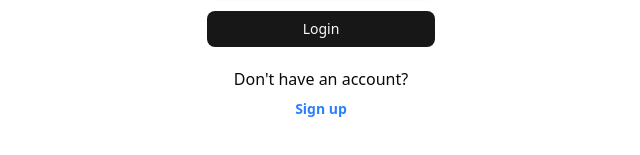
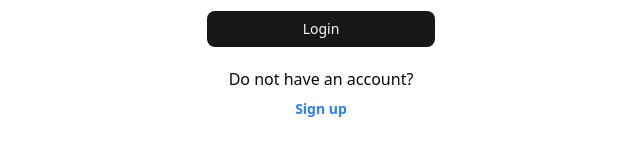
Before and after one commit to turuuzbi/Instagram-Frontend, a Next.js app: page /login in a window 1280 px wide. Shown: the part 403-558 px from the top of the page, without its empty margins (319-959 px from the left). Built offline with nearby package versions, Linux system fonts and the light colour scheme.

Commit message:
fixed more issues relating to stupid grammar shit

```diff
--- a/src/app/generate/page.tsx
+++ b/src/app/generate/page.tsx
@@ -68,7 +68,7 @@ const Page = () => {
         <div className="flex mt-10 flex-col">
           <div className="font-bold">Generate AI images</div>
           <div className="text-xs text-gray-500 mb-5">
-            Describe what's on your mind. To get the best results, be specific
+            Describe what is on your mind. To get the best results, be specific
           </div>
         </div>
         <div className="flex gap-2">
--- a/src/app/login/page.tsx
+++ b/src/app/login/page.tsx
@@ -75,7 +75,7 @@ const Page = () => {
           <Button onClick={login}>Login</Button>
         </div>
         <div className="flex flex-col items-center">
-          Don't have an account?
+          Do not have an account?
           <Button
             onClick={routeToSignup}
             variant="ghost"
```
